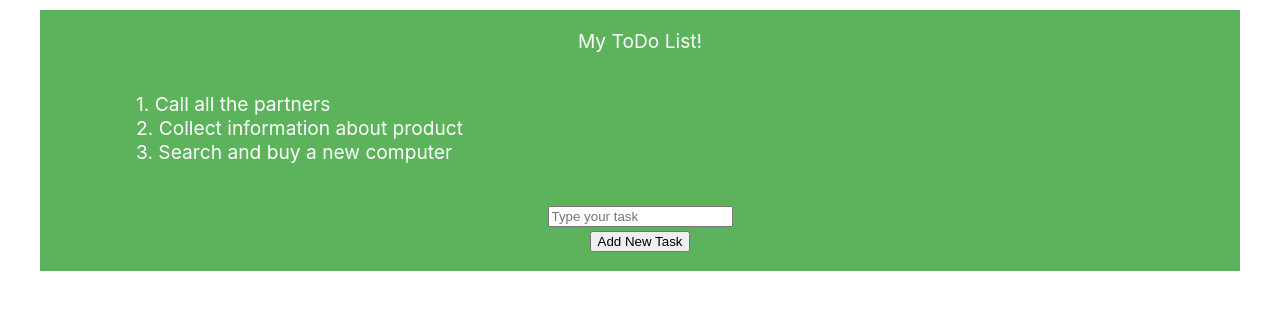
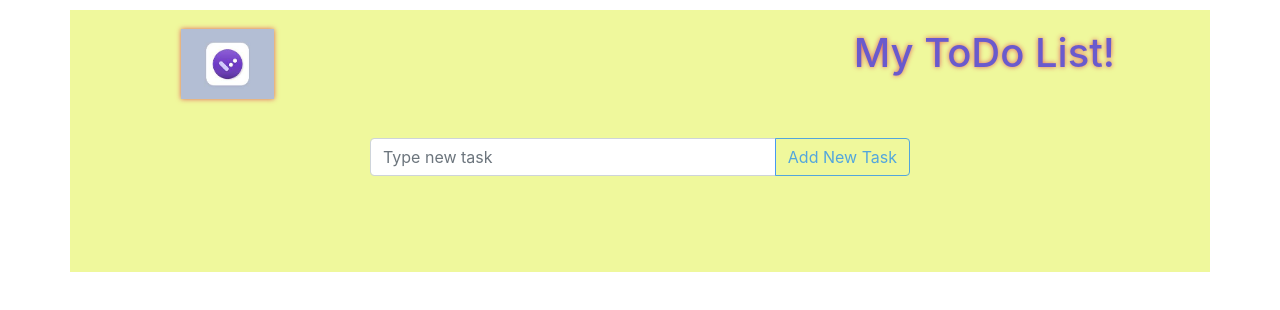
Before and after one commit to ArturHusikovich/bit_project, a React (Create React App) app: page / in a window 1280 px wide. Shown: the top 310 px of the page. Built offline with nearby package versions, Linux system fonts and the light colour scheme.

Commit message:
add react-bootsrtap components and functional

```diff
--- a/package.json
+++ b/package.json
@@ -3,10 +3,15 @@
   "version": "0.1.0",
   "private": true,
   "dependencies": {
+    "@fortawesome/fontawesome-svg-core": "^1.2.32",
+    "@fortawesome/free-solid-svg-icons": "^5.15.1",
+    "@fortawesome/react-fontawesome": "^0.1.12",
     "@testing-library/jest-dom": "^4.2.4",
     "@testing-library/react": "^9.5.0",
     "@testing-library/user-event": "^7.2.1",
+    "bootstrap": "^4.5.3",
     "react": "^16.13.1",
+    "react-bootstrap": "^1.4.0",
     "react-dom": "^16.13.1",
     "react-scripts": "3.4.3"
   },
--- a/src/App.css
+++ b/src/App.css
@@ -3,5 +3,4 @@
   flex-direction: column;
   margin: 10px auto;
   max-width: 1200px;
-  text-align: center;
 }
--- a/src/App.js
+++ b/src/App.js
@@ -1,5 +1,6 @@
 import React from 'react';
 import './App.css';
+import 'bootstrap/dist/css/bootstrap.min.css';
 import ToDo from './Components/ToDo';
 
 const App = (props) => {
--- /dev/null
+++ b/src/Assets/common/IdGenerator.js
@@ -0,0 +1,5 @@
+const IdGenerator = () => {
+        return Math.random().toString(32).slice(3);
+}
+
+export default IdGenerator;
--- a/src/Components/All.module.css
+++ b/src/Components/All.module.css
@@ -1,6 +1,6 @@
 .taskList{
-    background-color: #5cb35c;
-    color: white;
+    background-color: #eff89c;
+    color: rgb(59, 57, 57);
     font-size: 1.2em;
     padding-top: 1em;
     padding-bottom: 1em;
@@ -9,3 +9,28 @@
     margin: 2em 0 2em 5em;
     text-align: left;
 }
+.img{
+    height: 70px;
+    width: auto;
+    box-shadow: 0 0 5px rgb(223, 95, 95);
+    text-align: start;
+    margin-left: 5em;
+}
+.h1{
+    text-align: end;
+    color: slateblue;
+    text-shadow: 0 0 5px rgb(223, 95, 95);
+    padding-right: 2em;
+}
+.row{
+    display: flex;
+    justify-content: space-around;
+    text-align: center;
+    margin-top: 2em;
+}
+.task{
+    margin: .5em;
+}
+.actionButton{
+    margin: 0.3em;
+}
--- a/src/Components/Task.js
+++ b/src/Components/Task.js
@@ -1,9 +1,29 @@
 import React from 'react';
+import styles from './All.module.css';
+import {Card, Button} from 'react-bootstrap';
+import { FontAwesomeIcon } from '@fortawesome/react-fontawesome'
+import { faTrash, faEdit } from '@fortawesome/free-solid-svg-icons'
 
 const Task = (props) => {
     return (
         <div>
-            {props.num + 1}. {props.text}
+            <Card className={styles.task}>
+                <Card.Body>
+                    <Card.Title>{props.text.slice(0, 10) + '...'}</Card.Title>
+                            <Card.Text>
+                                {props.text}
+                            </Card.Text>
+
+                            <Button variant="warning" className={styles.actionButton}>
+                                <FontAwesomeIcon icon={faEdit} />
+                            </Button>
+
+                            <Button variant="danger" className={styles.actionButton}
+                                    onClick = {() => props.removeTask(props.id)}>
+                            <FontAwesomeIcon icon={faTrash} />
+                            </Button>
+                </Card.Body>
+            </Card>
         </div>
     )
 }
--- a/src/Components/ToDo.js
+++ b/src/Components/ToDo.js
@@ -1,37 +1,80 @@
 import React, { Component } from 'react';
 import styles from './All.module.css';
+import { Container, Row, Col, FormControl, InputGroup, Button} from 'react-bootstrap';
 import Task from './Task';
+import logo from '../Assets/Images/logo.jpg';
+import IdGenerator from '../Assets/common/IdGenerator';
 
 class ToDo extends Component{
     state = {
-        inputValue: '',
-        tasks: ['Call all the partners',
-                'Collect information about product',
-                'Search and buy a new computer']
-    }
-
-    addNewTask = () => {
-        this.setState( {tasks: [...this.state.tasks, this.state.inputValue],
-                       inputValue: ''} );
+        tasks: [],
+        inputValue: ''
     }
 
     changeInputValue = (event) => {
         this.setState({inputValue: event.target.value});
-    }
+    };
+
+    handleKeyDown = (event) => {
+        if(event.key === 'Enter'){
+            this.addNewTask();
+        }
+    };
+
+    addNewTask = () => {
+        let newTask = {
+            _id: IdGenerator(),
+            text: this.state.inputValue
+        };
+
+        const tasks = [newTask, ...this.state.tasks];
+        this.setState({
+            tasks: tasks,
+            inputValue: ''
+        });
+    };
+
+    removeTask = (id) => {
+        const newTasks = this.state.tasks.filter(task => task._id !== id);
+        this.setState({
+            tasks: newTasks
+        });
+    };
 
     render(){
         return(
-            <div className={styles.taskList}>
-                <div>My ToDo List!</div>
-                <div className={styles.items}>
-                    {this.state.tasks.map((el, i) => <Task text={el} num={i} key={el} />)}
-                </div>
+            <Container className={styles.taskList}>
+                <Row>
+                    <Col md="6"><img className={styles.img} alt='Logo' src={logo}/></Col>
+                    <Col md="6"><h1 className={styles.h1}>My ToDo List!</h1></Col>
+                </Row>
 
-                <div><input onChange={this.changeInputValue}
-                            value={this.state.inputValue}
-                            placeholder='Type your task'/></div>
-                <div><button onClick={this.addNewTask}>Add New Task</button></div>
-            </div>
+                <Row className='justify-content-center' >
+                    <Col sm={10} xs={12} md={8} lg={6} className={styles.row}>
+                        <InputGroup className={styles.input}>
+                            <FormControl placeholder="Type new task"
+                                         aria-label="Type new task"
+                                         aria-describedby="basic-addon2"
+                                         onChange={this.changeInputValue}
+                                         onKeyDown = {this.handleKeyDown}
+                                         value = {this.state.inputValue} />
+                            <InputGroup.Append>
+                                <Button variant="outline-primary"
+                                        onClick={this.addNewTask}
+                                        disabled = {!this.state.inputValue}>
+                                        Add New Task
+                                </Button>
+                            </InputGroup.Append>
+                        </InputGroup>
+                    </Col>
+                </Row>
+
+                <Row className={styles.items}>
+                    {this.state.tasks.map((el) => <Col xs={12} sm={6} md={6} lg={6} xl={6} key={el._id}>
+                                                  <Task text={el.text} id={el._id} removeTask={this.removeTask}/>
+                                                  </Col>)}
+                </Row>
+            </Container>
         );
     }
 }
```
Also changed, not shown: src/Assets/Images/logo.jpg (added), 1 other file (tests, documents, lock files or other folders).
